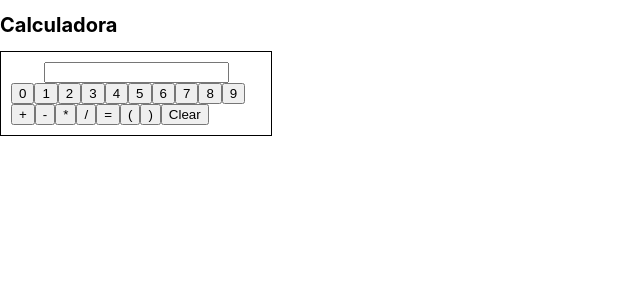
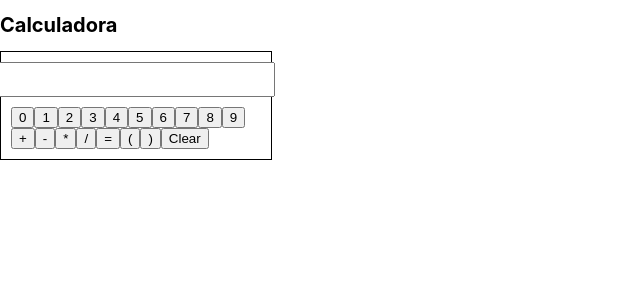
Before and after one commit to ericmadureira/react-calculator, a React (Create React App) app: page / in a window 1280 px wide. Shown: the top 300 px of the page, without its empty margins (0-640 px from the left). Built offline with nearby package versions, Linux system fonts and the light colour scheme.

Commit message:
feat: styled Display and update logic
Changes to styled component and adds update logic.

```diff
--- a/src/components/Display.js
+++ b/src/components/Display.js
@@ -1,7 +1,25 @@
-import React from 'react';
+import React, { useCallback } from 'react';
+import styled from 'styled-components';
 
-const Display = () => (
-  <input type='text'/>
-);
+const Display = styled.input`
+  font-size: 2em;
+  margin-bottom: 10px;
+  padding: 4px;
+`;
 
-export default Display;
+const Container = ({ result, setResult }) => {
+  const updateDisplay = useCallback(
+    e => setResult(result + e.key),
+    [result, setResult],
+  );
+
+  return (
+    <Display
+      type='text'
+      value={result}
+      onKeyPress={updateDisplay}
+    />
+  )
+};
+
+export default Container;
```
